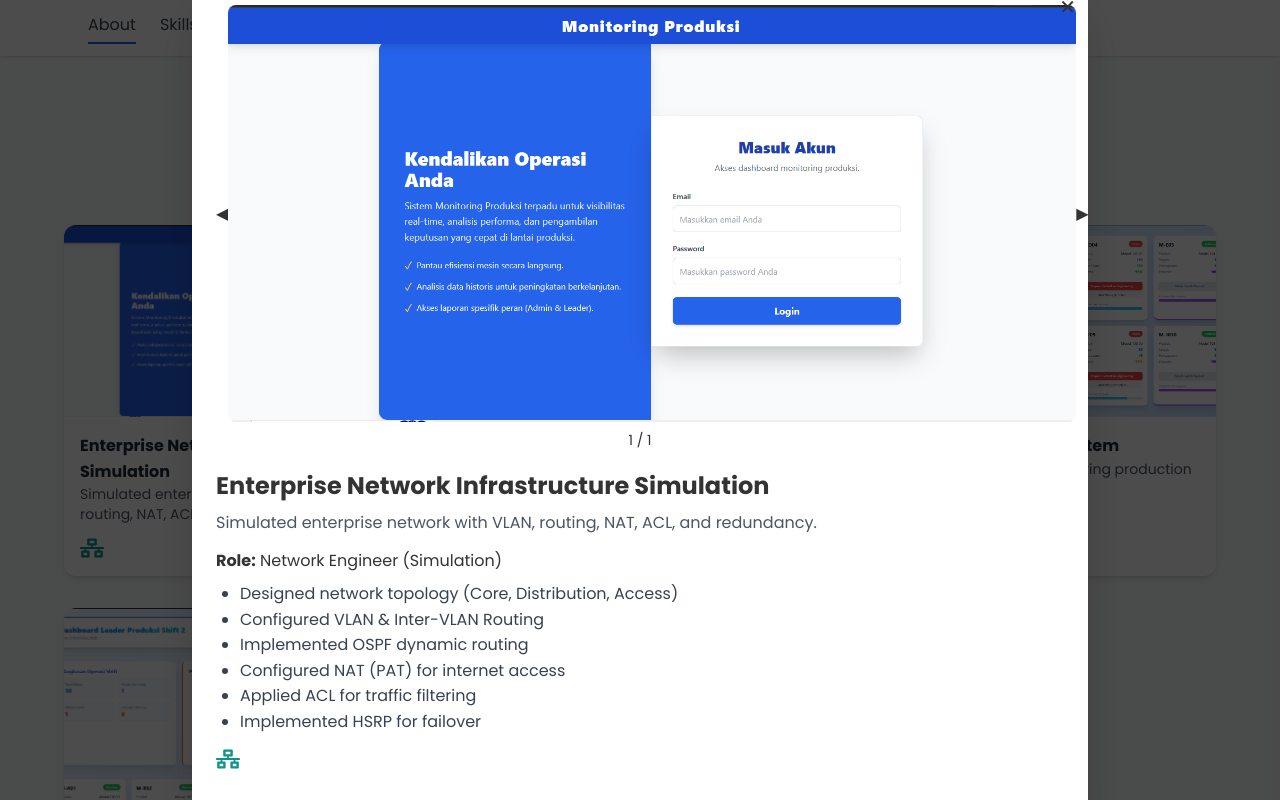
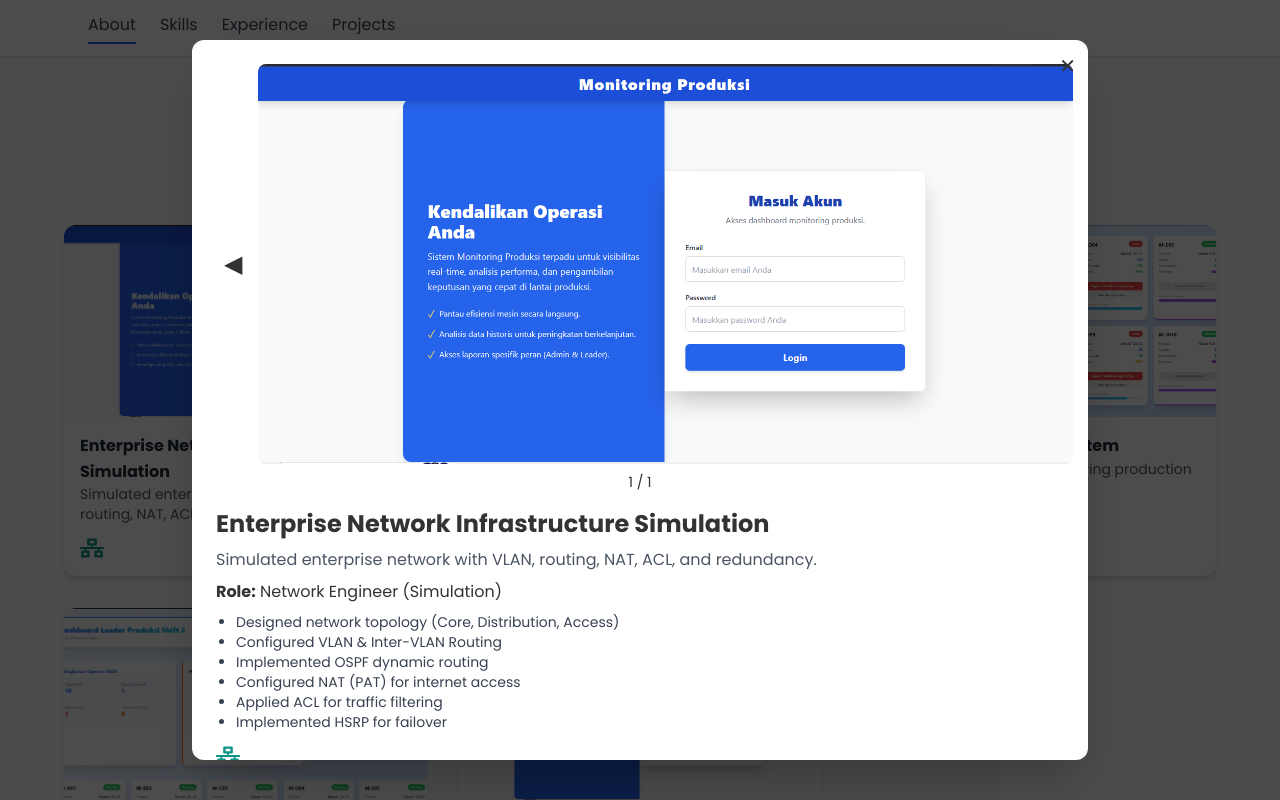
Before and after one commit to Sandysuryantiko/My-Personal-Website, a React (Vite) app: page / in a window 1280 px wide. Both pictures are taken after a click on the element 245 px from the left and 2865 px from the top of the page. Shown: the part 2465-3265 px from the top of the page. Built offline with nearby package versions, Linux system fonts and the light colour scheme.

Commit message:
update footer dan modal project section

```diff
--- a/src/components/Footer.jsx
+++ b/src/components/Footer.jsx
@@ -1,7 +1,9 @@
 export default function Footer() {
   return (
-    <footer className="bg-gray-900 text-white text-center py-4 mt-10">
-      <p>© {new Date().getFullYear()} Sandy Suryantiko. All Rights Reserved.</p>
+    <footer className="bg-gray-900 text-white text-center py-4 mt-10 px-4">
+      <p className="text-sm sm:text-base break-words">
+        © {new Date().getFullYear()} Sandy Suryantiko. All Rights Reserved.
+      </p>
     </footer>
   );
 }
--- a/src/sections/Projects.jsx
+++ b/src/sections/Projects.jsx
@@ -154,11 +154,16 @@ const Projects = () => {
       {/* MODAL */}
       {selectedProject && (
         <div
-          className="fixed inset-0 bg-black bg-opacity-70 flex items-center justify-center z-50 p-4 overflow-y-auto"
+          className="fixed inset-0 bg-black bg-opacity-70 flex items-center justify-center z-50 p-2 sm:p-4"
           onClick={closeModal}
         >
           <div
-            className="bg-white rounded-xl max-w-4xl w-full p-6 relative shadow-2xl"
+            className="
+        bg-white rounded-xl w-full
+        max-w-lg sm:max-w-2xl lg:max-w-4xl
+        max-h-[90vh] overflow-y-auto
+        p-4 sm:p-6 relative shadow-2xl
+      "
             onClick={(e) => e.stopPropagation()}
           >
             {/* CLOSE */}
@@ -170,33 +175,44 @@ const Projects = () => {
             </button>
 
             {/* IMAGE */}
-            <div className="flex items-center justify-between">
-              <button onClick={prevImage}>◀</button>
+            <div className="flex items-center justify-between gap-2">
+              <button onClick={prevImage} className="text-lg sm:text-2xl px-2">
+                ◀
+              </button>
 
               <img
                 src={selectedProject.images[currentImg]}
                 alt=""
-                className="max-h-[60vh] object-contain rounded-lg"
+                className="
+            max-h-[200px] sm:max-h-[400px]
+            object-contain rounded-lg
+          "
               />
 
-              <button onClick={nextImage}>▶</button>
+              <button onClick={nextImage} className="text-lg sm:text-2xl px-2">
+                ▶
+              </button>
             </div>
 
-            <p className="text-center text-sm mt-2">
+            <p className="text-center text-xs sm:text-sm mt-2">
               {currentImg + 1} / {selectedProject.images.length}
             </p>
 
             {/* DETAIL */}
-            <div className="mt-5">
-              <h3 className="text-2xl font-bold">{selectedProject.title}</h3>
+            <div className="mt-4">
+              <h3 className="text-lg sm:text-2xl font-bold">
+                {selectedProject.title}
+              </h3>
 
-              <p className="text-gray-600 mt-2">{selectedProject.desc}</p>
+              <p className="text-gray-600 mt-2 text-sm sm:text-base">
+                {selectedProject.desc}
+              </p>
 
-              <p className="mt-3">
+              <p className="mt-2 text-sm sm:text-base">
                 <b>Role:</b> {selectedProject.role}
               </p>
 
-              <ul className="list-disc ml-6 mt-2 text-gray-700">
+              <ul className="list-disc ml-5 mt-2 text-gray-700 text-sm">
                 {selectedProject.functions?.map((f, i) => (
                   <li key={i}>{f}</li>
                 ))}
@@ -205,13 +221,13 @@ const Projects = () => {
               <div className="flex space-x-2 mt-3">{selectedProject.icons}</div>
 
               {/* LINK */}
-              <div className="flex space-x-3 mt-6">
+              <div className="flex space-x-3 mt-5">
                 {selectedProject.github && (
                   <a
                     href={selectedProject.github}
                     target="_blank"
                     rel="noreferrer"
-                    className="p-3 bg-gray-800 text-white rounded-full"
+                    className="p-2 sm:p-3 bg-gray-800 text-white rounded-full"
                   >
                     <FaGithub />
                   </a>
@@ -222,7 +238,7 @@ const Projects = () => {
                     href={selectedProject.demo}
                     target="_blank"
                     rel="noreferrer"
-                    className="p-3 bg-blue-600 text-white rounded-full"
+                    className="p-2 sm:p-3 bg-blue-600 text-white rounded-full"
                   >
                     <FaGlobe />
                   </a>
```
